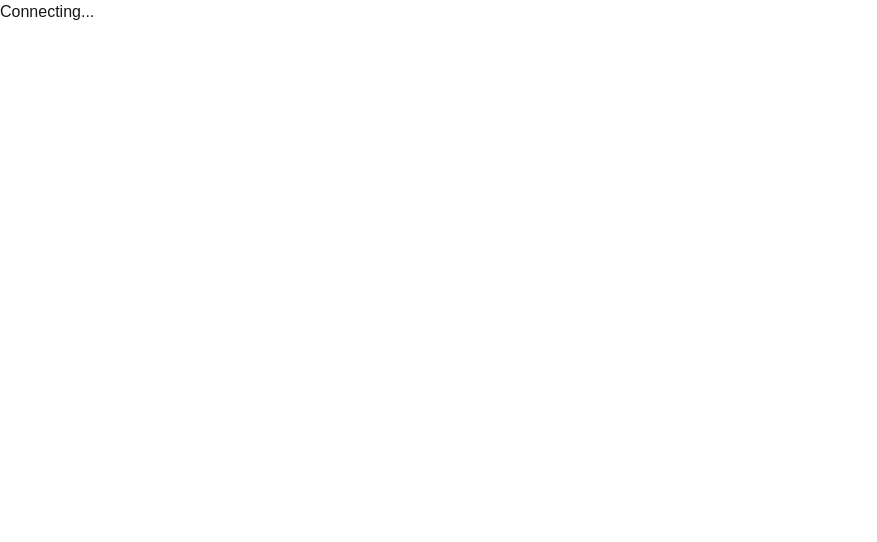
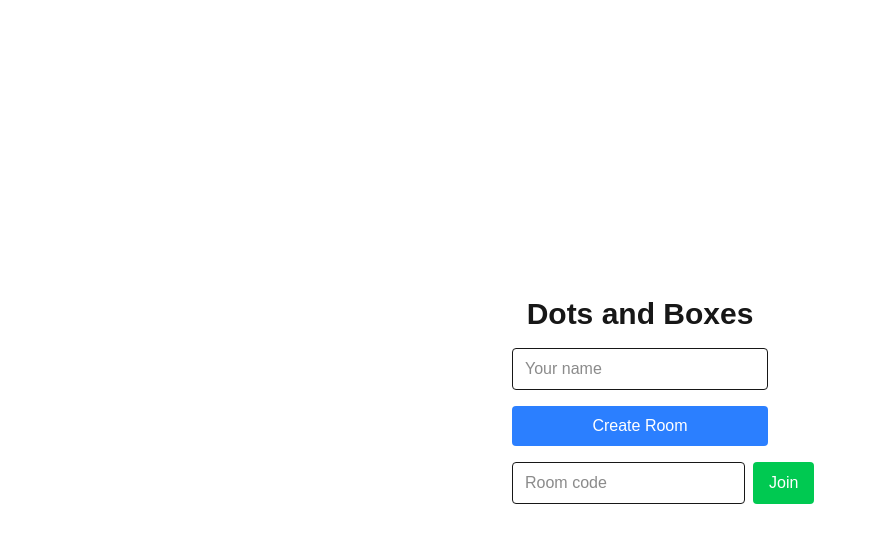
Before and after one commit to TheIlkinAlizade/nextjs-dots-and-boxes-client, a Next.js app: page / in a window 1280 px wide. Shown: the top 542 px of the page, without its empty margins (0-877 px from the left). Built offline with nearby package versions, Linux system fonts and the light colour scheme; no server answers.

Commit message:
feat: added room join and create

```diff
--- a/app/page.tsx
+++ b/app/page.tsx
@@ -1,20 +1,116 @@
 'use client';
 
-import { useEffect, useState } from 'react';
+import { useState } from 'react';
+import { useRouter } from 'next/navigation';
 import { socket } from '@/lib/socket';
 
 export default function Home() {
-  const [connected, setConnected] = useState(false);
+  const router = useRouter();
+  const [name, setName] = useState('');
+  const [roomCode, setRoomCode] = useState('');
+  const [error, setError] = useState('');
+  const [loading, setLoading] = useState(false);
 
-  useEffect(() => {
-    socket.connect();
-    socket.on('connect', () => setConnected(true));
-    socket.on('disconnect', () => setConnected(false));
+  function handleCreateRoom() {
+    const playerName = name.trim();
+    if (!playerName) {
+      setError('Enter your name first.');
+      return;
+    }
 
-    return () => {
-      socket.disconnect();
-    };
-  }, []);
+    setLoading(true);
+    setError('');
 
-  return <div>{connected ? 'Connected ✅' : 'Connecting...'}</div>;
+    if (!socket.connected) socket.connect();
+
+    socket.emit(
+      'create_room',
+      { playerName },
+      (res: { ok: boolean; roomCode?: string; playerId?: string; error?: string }) => {
+        setLoading(false);
+        if (!res.ok || !res.roomCode || !res.playerId) {
+          setError(res.error || 'Something went wrong.');
+          return;
+        }
+
+        sessionStorage.setItem('playerId', res.playerId);
+        sessionStorage.setItem('playerName', playerName);
+        router.push(`/room/${res.roomCode}`);
+      }
+    );
+  }
+
+  function handleJoinRoom() {
+    const playerName = name.trim();
+    const code = roomCode.trim().toUpperCase();
+
+    if (!playerName) {
+      setError('Enter your name first.');
+      return;
+    }
+    if (!code) {
+      setError('Enter a room code.');
+      return;
+    }
+
+    setLoading(true);
+    setError('');
+
+    if (!socket.connected) socket.connect();
+
+    socket.emit(
+      'join_room',
+      { roomCode: code, playerName },
+      (res: { ok: boolean; playerId?: string; error?: string }) => {
+        setLoading(false);
+        if (!res.ok || !res.playerId) {
+          setError(res.error || 'Something went wrong.');
+          return;
+        }
+
+        sessionStorage.setItem('playerId', res.playerId);
+        sessionStorage.setItem('playerName', playerName);
+        router.push(`/room/${code}`);
+      }
+    );
+  }
+
+  return (
+    <main className="flex min-h-screen flex-col items-center justify-center gap-4 p-6">
+      <h1 className="text-3xl font-bold">Dots and Boxes</h1>
+
+      <input
+        className="border rounded px-3 py-2 w-64"
+        placeholder="Your name"
+        value={name}
+        onChange={(e) => setName(e.target.value)}
+      />
+
+      <button
+        className="bg-blue-500 text-white rounded px-4 py-2 w-64 disabled:opacity-50"
+        onClick={handleCreateRoom}
+        disabled={loading}
+      >
+        Create Room
+      </button>
+
+      <div className="flex gap-2 w-64">
+        <input
+          className="border rounded px-3 py-2 flex-1"
+          placeholder="Room code"
+          value={roomCode}
+          onChange={(e) => setRoomCode(e.target.value)}
+        />
+        <button
+          className="bg-green-500 text-white rounded px-4 py-2 disabled:opacity-50"
+          onClick={handleJoinRoom}
+          disabled={loading}
+        >
+          Join
+        </button>
+      </div>
+
+      {error && <p className="text-red-500">{error}</p>}
+    </main>
+  );
 }
--- /dev/null
+++ b/app/room/[code]/page.tsx
@@ -0,0 +1,92 @@
+'use client';
+
+import { useEffect, useState } from 'react';
+import { useParams, useRouter } from 'next/navigation';
+import { socket } from '@/lib/socket';
+
+interface Player {
+  id: string;
+  name: string;
+  connected: boolean;
+  isHost: boolean;
+}
+
+export default function RoomPage() {
+  const params = useParams<{ code: string }>();
+  const router = useRouter();
+  const roomCode = params.code.toUpperCase();
+
+  const [players, setPlayers] = useState<Player[]>([]);
+  const [error, setError] = useState('');
+
+  useEffect(() => {
+    const playerId = sessionStorage.getItem('playerId');
+    const playerName = sessionStorage.getItem('playerName');
+
+    if (!playerName) {
+      router.push('/');
+      return;
+    }
+
+    if (!socket.connected) socket.connect();
+
+    socket.emit(
+      'join_room',
+      { roomCode, playerName, playerId },
+      (res: { ok: boolean; playerId?: string; players?: Player[]; error?: string }) => {
+        if (!res.ok) {
+          setError(res.error || 'Could not join room.');
+          return;
+        }
+        if (res.playerId) {
+          sessionStorage.setItem('playerId', res.playerId);
+        }
+        if (res.players) {
+          setPlayers(res.players);
+        }
+      }
+    );
+
+    function onPlayerJoined({ player }: { player: Player }) {
+      setPlayers((prev) => {
+        if (prev.some((p) => p.id === player.id)) return prev;
+        return [...prev, player];
+      });
+    }
+
+    function onPlayerReconnected({ playerId }: { playerId: string }) {
+      setPlayers((prev) =>
+        prev.map((p) => (p.id === playerId ? { ...p, connected: true } : p))
+      );
+    }
+
+    socket.on('player_joined', onPlayerJoined);
+    socket.on('player_reconnected', onPlayerReconnected);
+
+    return () => {
+      socket.off('player_joined', onPlayerJoined);
+      socket.off('player_reconnected', onPlayerReconnected);
+    };
+  }, [roomCode, router]);
+
+  if (error) {
+    return (
+      <main className="flex min-h-screen items-center justify-center">
+        <p className="text-red-500">{error}</p>
+      </main>
+    );
+  }
+
+  return (
+    <main className="flex min-h-screen flex-col items-center justify-center gap-4 p-6">
+      <h1 className="text-2xl font-bold">Room {roomCode}</h1>
+      <ul>
+        {players.map((p) => (
+          <li key={p.id}>
+            {p.name} {p.isHost && '(host)'}
+          </li>
+        ))}
+      </ul>
+    </main>
+  );
+}
```
